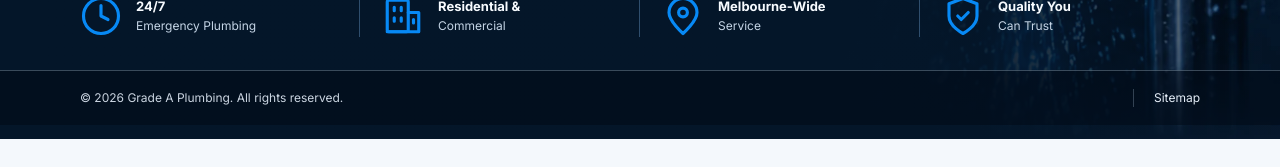
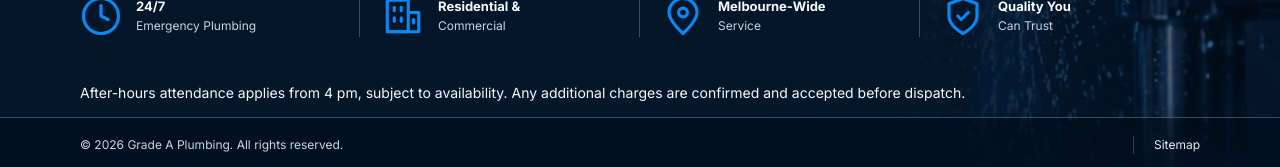
Before and after one commit to andy02M/grade-a-plumbing, a Next.js app: page / in a window 1280 px wide. Shown: the part 5041-5208 px from the top of the page. Before the commit the page ends 5180 px from the top, so only its background shows below. Built offline with nearby package versions, Linux system fonts and the light colour scheme.

Commit message:
Add short after-hours attendance note to footer

```diff
--- a/components/manus/components.tsx
+++ b/components/manus/components.tsx
@@ -441,6 +441,9 @@ export function Footer() {
           </div>
         </div>
       </div>
+      <p className="container relative py-3 text-sm leading-relaxed">
+        After-hours attendance applies from 4 pm, subject to availability. Any additional charges are confirmed and accepted before dispatch.
+      </p>
       <div className="premium-footer-bottom">
         <div className="container">
           <span>
```
